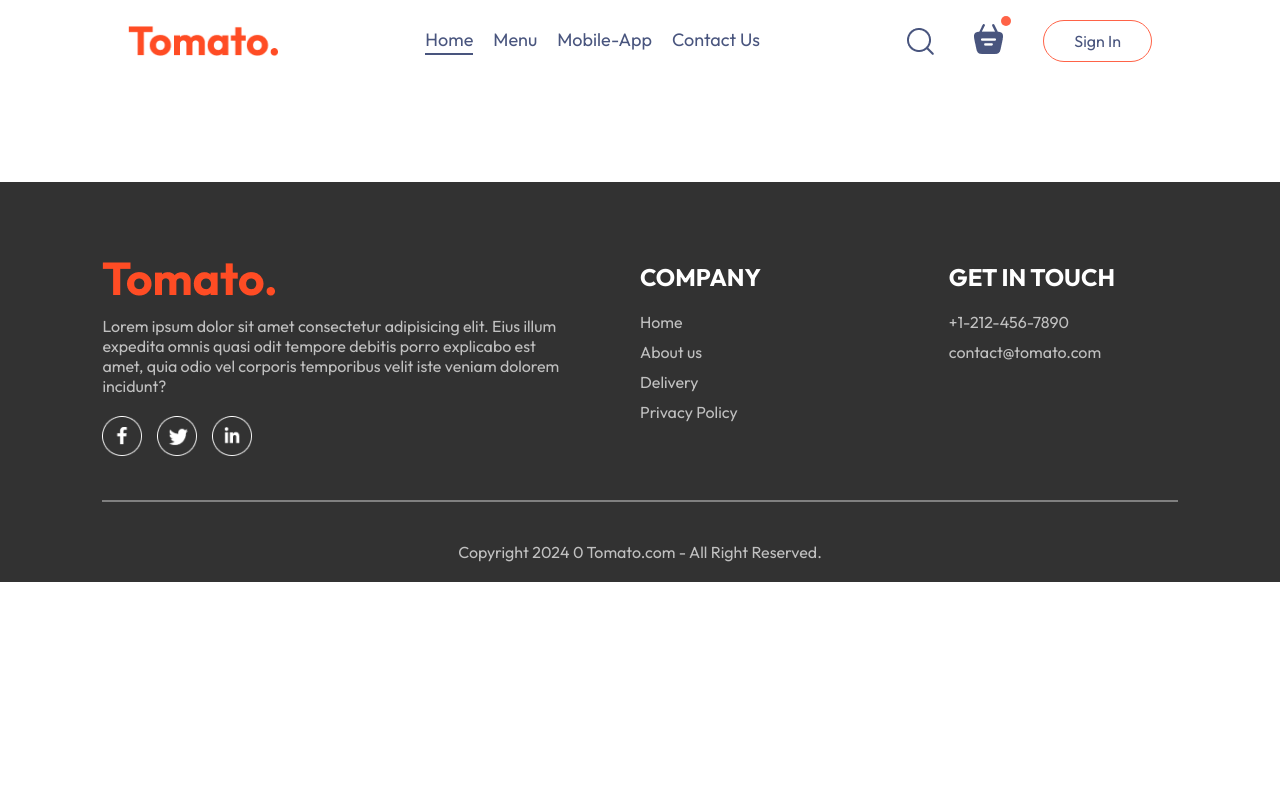
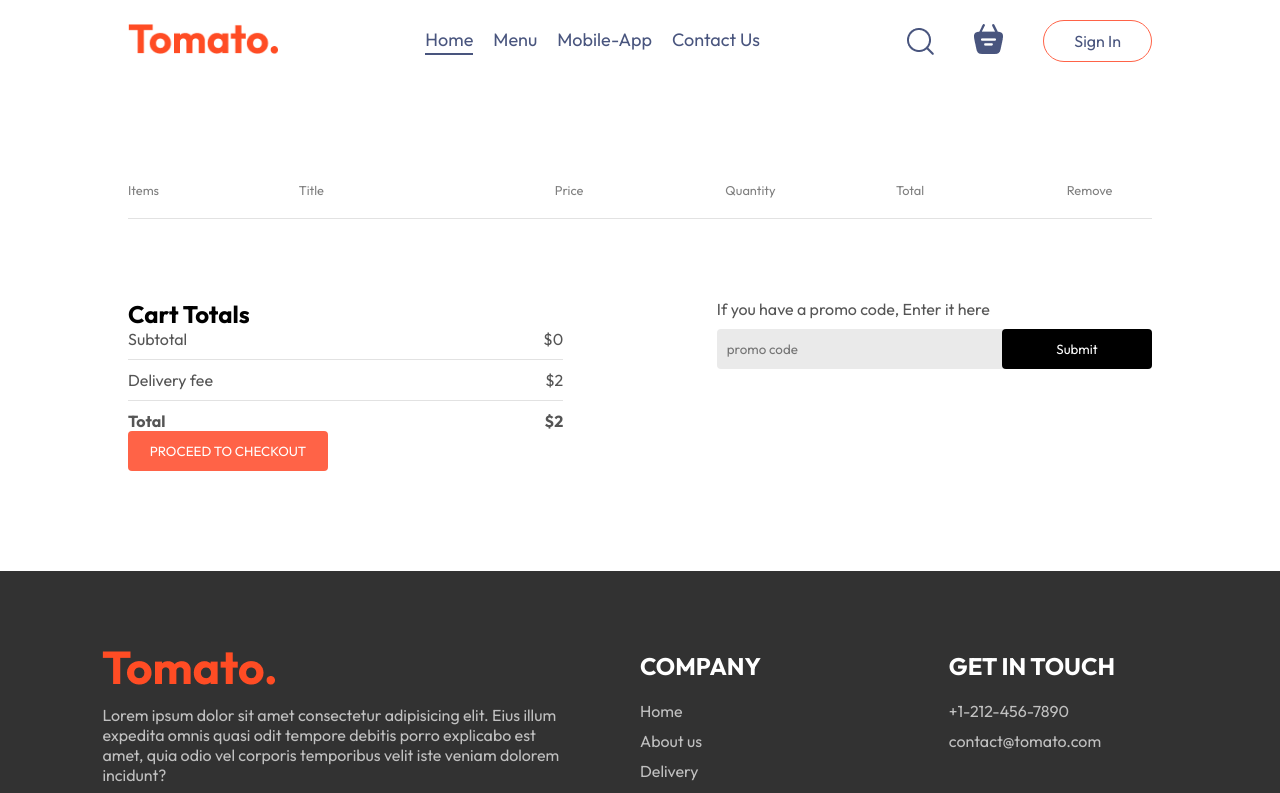
Before and after one commit to MonikaGarg21/Food-Del-Project, a React (Vite) app in the folder Frontend/: page /cart in a window 1280 px wide. Shown: the top 793 px of the page. Built offline with nearby package versions, Linux system fonts and the light colour scheme.

Commit message:
Adding cart page and its functionality

```diff
--- a/Frontend/src/Components/Navbar/Navbar.jsx
+++ b/Frontend/src/Components/Navbar/Navbar.jsx
@@ -1,37 +1,57 @@
-import React, {useState} from "react";
+import React, { useContext, useState } from "react";
 import "./Navbar.css";
-import {assets} from "../../assets/assets";
+import { assets } from "../../assets/assets";
 import { Link } from "react-router-dom";
+import { StoreContext } from "../../context/StoreContext";
 
+const Navbar = ({ setShowLogin }) => {
+  const [menu, setMenu] = useState("home");
 
+  const {getTotalCartAmount} = useContext(StoreContext);
 
-
-const Navbar = ({setShowLogin}) => {
-  const [menu, setMenu] = useState("home");
   return (
     <div className="navbar ">
-      <img src={assets.logo} alt="" className="logo" />
+      <Link to='/'><img src={assets.logo} alt="" className="logo" /></Link>
       <ul className="navbar-menu">
-        <Link to='/'
-          onClick={() => setMenu("home")}className={menu === "home" ? "active" : ""}> home
+        <Link
+          to="/"
+          onClick={() => setMenu("home")}
+          className={menu === "home" ? "active" : ""}
+        >
+          {" "}
+          home
         </Link>
-        <a href="#explore-menu"
-          onClick={() => setMenu("menu")}className={menu === "menu" ? "active" : ""}>menu
+        <a
+          href="#explore-menu"
+          onClick={() => setMenu("menu")}
+          className={menu === "menu" ? "active" : ""}
+        >
+          menu
         </a>
-        <a href="#app-download"
-          onClick={() => setMenu("mobile-app")}className={menu === "mobile-app" ? "active" : ""}>mobile-app
+        <a
+          href="#app-downlaod"
+          onClick={() => setMenu("mobile-app")}
+          className={menu === "mobile-app" ? "active" : ""}
+        >
+          mobile-app
         </a>
-        <a href="#footer"
-          onClick={() => setMenu("contact-us")}className={menu === "contact-us" ? "active" : ""}>contact us
+        <a
+          href="#footer"
+          onClick={() => setMenu("contact-us")}
+          className={menu === "contact-us" ? "active" : ""}
+        >
+          contact us
         </a>
       </ul>
       <div className="navbar-right">
         <img src={assets.search_icon} alt="" />
         <div className="navbar-search-icon">
-          <img src={assets.basket_icon} alt="" />
-          <div className="dot"></div>
+          <Link to="/cart">
+            <img src={assets.basket_icon} alt="" />
+          </Link>
+          <div className={getTotalCartAmount()===0?"":"dot"}></div>
         </div>
-        <button onClick={()=>setShowLogin(true)}>Sign In</button>
+        <button onClick={() => setShowLogin(true)}>Sign In</button>
       </div>
     </div>
   );
--- a/Frontend/src/Pages/Cart/Cart.css
+++ b/Frontend/src/Pages/Cart/Cart.css
@@ -0,0 +1,89 @@
+.cart{
+    margin-top: 100px;
+}
+.cart-items-title{
+    display: grid;
+    grid-template-columns: 1fr 1.5fr 1fr 1fr 1fr 0.5fr;
+    align-items: center;
+    color: grey;
+    font-size: max(1vw, 12px);
+}
+.cart-items-item{
+    margin: 10px 0px;
+    color: black;
+}
+.cart-items-item img{
+    width: 50px;
+}
+.cart hr{
+    height: 1px;
+    background-color: #e2e2e2;
+    border: none;
+}
+.cart-items-item .cross{
+    cursor: pointer;
+}
+.cart-bottom{
+    margin-top: 80px;
+    display: flex;
+    justify-content: space-between;
+    gap: max(12vw, 20px);
+}
+.cart-total{
+    flex: 1;
+    display: flex;
+    flex-direction: column;
+}
+.cart-total-detail{
+    display: flex;
+    justify-content: space-between;
+    color: #555;
+}
+.cart-total hr{
+    margin: 10px 0px;
+}
+.cart-total button{
+    border: none;
+    color: white;
+    background-color: tomato;
+    width: max(15vw,200px);
+    padding: 12px 0px;
+    border-radius: 4px;
+    cursor: pointer;
+}
+.cart-promocode{
+    flex: 1;
+}
+.cart-promocode p{
+    color: #555;
+}
+.cart-promocode-input{
+    margin-top: 10px;
+    display: flex;
+    justify-content: space-between;
+    align-items: center;
+    background-color: #eaeaea;
+    border-radius: 4px;
+}
+.cart-promocode-input input{
+    background: transparent;
+    border: none;
+    outline: none;
+    padding-left: 10px;
+}
+.cart-promocode-input button{
+    width: max(10vw, 150px);
+    padding: 12px 5px;
+    background-color: black;
+    border: none;
+    color: white;
+    border-radius: 4px;
+}
+@media(max-width: 750px){
+    .cart-bottom{
+        flex-direction: column-reverse;
+    }
+    .cart-promocode{
+        justify-content: start;
+    }
+}
--- a/Frontend/src/Pages/Cart/Cart.jsx
+++ b/Frontend/src/Pages/Cart/Cart.jsx
@@ -1,11 +1,76 @@
-import React from 'react'
-import './Cart.css'
+import React, { useContext } from "react";
+import "./Cart.css";
+import { StoreContext } from "../../context/StoreContext";
+
 const Cart = () => {
+  const { cartItems, food_list, removeFromCart,getTotalCartAmount} = useContext(StoreContext);
+
   return (
-    <div>
+    <div className="cart">
+      <div className="cart-items">
+        <div className="cart-items-title">
+          <p>Items</p>
+          <p>Title</p>
+          <p>Price</p>
+          <p>Quantity</p>
+          <p>Total</p>
+          <p>Remove</p>
+        </div>
+        <br />
+        <hr />
+        {food_list.map((item, index) => {
+          if (cartItems[item._id] > 0) {
+            return (
+              <div>
+                <div className="cart-items-title cart-items-item">
+                  <img src={item.image} alt="" />
+                  <p>{item.name}</p>
+                  <p>${item.price}</p>
+                  <p>{cartItems[item._id]}</p>
+                  <p>${item.price * cartItems[item._id]}</p>
+                  <p onClick={() => removeFromCart(item._id)} className="cross">
+                    X
+                  </p>
+                </div>
+                <hr />
+              </div>
+            );
+          }
+        })}
+      </div>
+      <div className="cart-bottom">
+        <div className="cart-total">
+          <h2>Cart Totals</h2>
+          <div>
+            <div className="cart-total-detail">
+              <p>Subtotal</p>
+              <p>${getTotalCartAmount()}</p>
+            </div>
+            <hr />
+            <div className="cart-total-detail">
+              <p>Delivery fee</p>
+              <p>${2}</p>
+            </div>
+            <hr />
+            <div className="cart-total-detail">
+              <b>Total</b>
+              <b>${getTotalCartAmount()+2}</b>
+            </div>
+          </div>
+          <button>PROCEED TO CHECKOUT</button>
+        </div>
+        <div className="cart-promocode">
+          <div>
+            <p>If you have a promo code, Enter it here</p>
+            <div className="cart-promocode-input">
+              <input type="text" placeholder="promo code" />
+              <button>Submit</button>
+            </div>
+          </div>
+        </div>
+      </div>
+    </div>
+  );
+};
 
-    </div>
-  )
-}
-
-export default Cart
+export default Cart;
--- a/Frontend/src/context/StoreContext.jsx
+++ b/Frontend/src/context/StoreContext.jsx
@@ -1,42 +1,47 @@
-import { createContext, useEffect, useState } from "react"
-import { food_list } from "../assets/assets"
+import { createContext, useEffect, useState } from "react";
+import { food_list } from "../assets/assets";
 
+export const StoreContext = createContext(null);
 
-export const StoreContext = createContext(null)
-
-const StoreContextProvider = (props)=>{
-
+const StoreContextProvider = (props) => {
   const [cartItems, setCartItems] = useState({});
 
-    const addToCart = (itemId)=>{
-        if(!cartItems[itemId]){
-            setCartItems((prev)=>({...prev,[itemId]:1}))
+  const addToCart = (itemId) => {
+    if (!cartItems[itemId]) {
+      setCartItems((prev) => ({ ...prev, [itemId]: 1 }));
+    } else {
+      setCartItems((prev) => ({ ...prev, [itemId]: prev[itemId] + 1 }));
     }
-        else{
-            setCartItems((prev)=>({...prev,[itemId]:prev[itemId]+1}))
+  };
+  const removeFromCart = (itemId) => {
+    setCartItems((prev) => ({ ...prev, [itemId]: prev[itemId] - 1 }));
+  };
+
+  const getTotalCartAmount = () => {
+    let totalAmount = 0;
+    for (const item in cartItems) {
+      if (cartItems[item] > 0) {
+        let itemInfo = food_list.find((product) => product._id === item);
+        totalAmount += itemInfo.price * cartItems[item];
       }
     }
-       const removeFromCart = (itemId)=>{
-        setCartItems((prev)=>({...prev,[itemId]:prev[itemId]-1}))
-       }
+    return totalAmount;
+  };
 
-useEffect (()=>{
-    console.log(cartItems);
-},[cartItems])
-
-    const contextValue ={
+  const contextValue = {
     food_list,
     cartItems,
     setCartItems,
     addToCart,
     removeFromCart,
-    }
+    getTotalCartAmount,
+  };
 
-    return(
-        <StoreContext.Provider value ={contextValue}>
+  return (
+    <StoreContext.Provider value={contextValue}>
       {props.children}
     </StoreContext.Provider>
   );
-}
+};
 
 export default StoreContextProvider;
```
Lines whose indentation alone changed are shown as unchanged.
